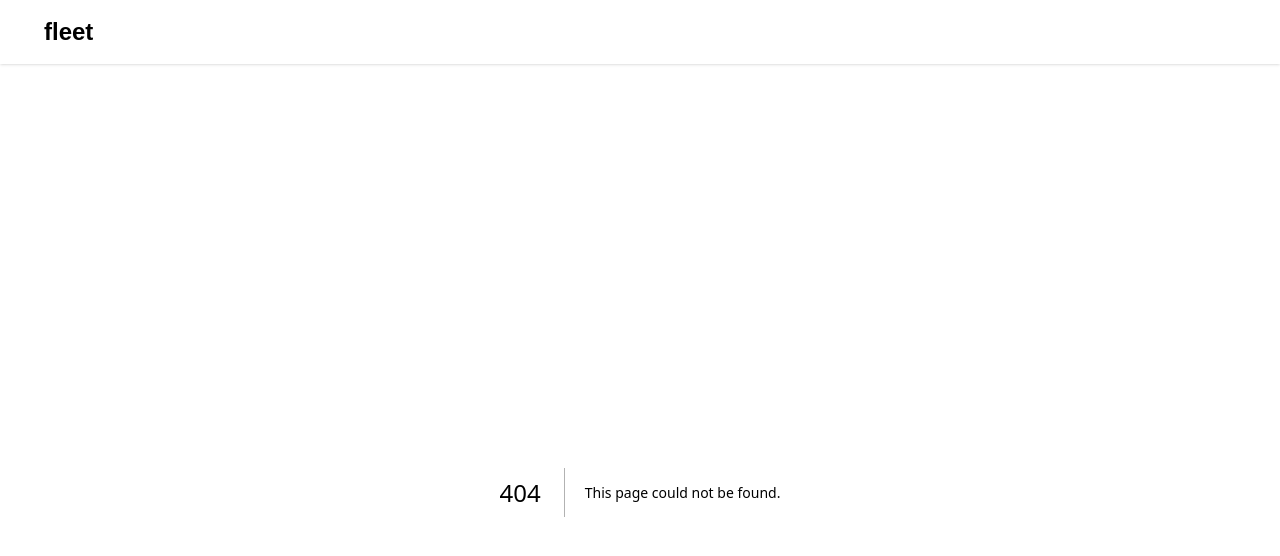
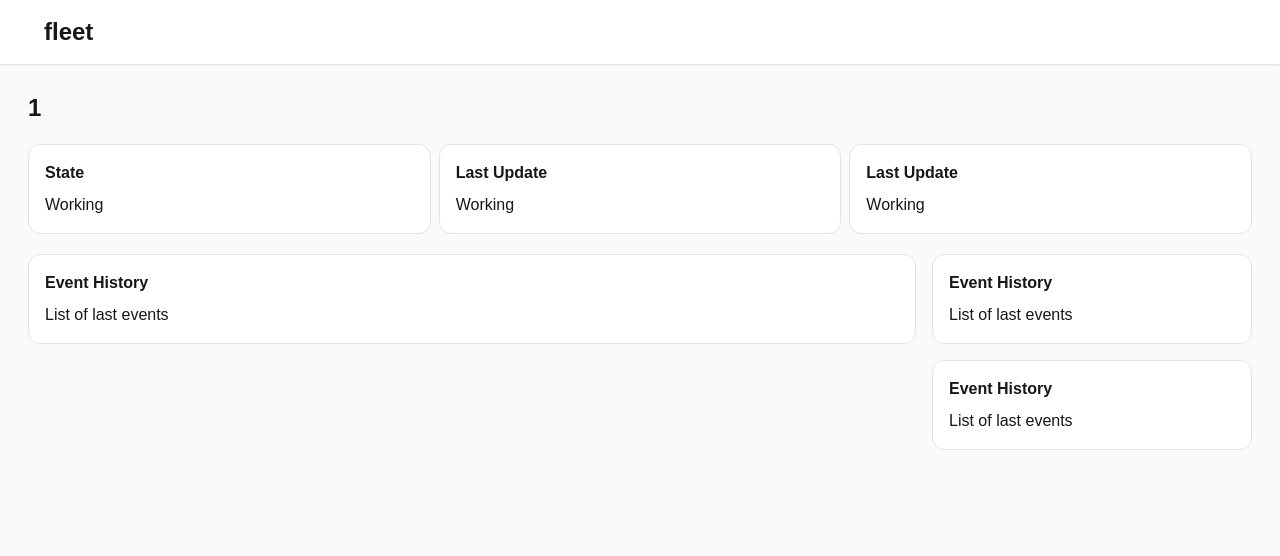
Before and after one commit to Addminus/robot-fleet-manager, a Next.js app: page /1 in a window 1280 px wide. Before the commit this address had no page. Shown: the top 556 px of the page. Built offline with nearby package versions, Linux system fonts and the light colour scheme.

Commit message:
feat(ui): basic robot detail page scaffolding

```diff
--- /dev/null
+++ b/src/app/[robotId]/page.tsx
@@ -0,0 +1,34 @@
+import { Card } from "@/components/card";
+
+type RobotDetailProps = {
+  params: Promise<{ robotId: string }>;
+};
+
+export default async function RobotDetail({ params }: RobotDetailProps) {
+  const { robotId } = await params;
+
+  return (
+    <div className="flex flex-col gap-5">
+      <h1 className="font-bold text-2xl">{robotId}</h1>
+      <div className="flex gap-2">
+        <span className="flex-1">
+          <Card title="State">Working</Card>
+        </span>
+        <span className="flex-1">
+          <Card title="Last Update">Working</Card>
+        </span>
+        <span className="flex-1">
+          <Card title="Last Update">Working</Card>
+        </span>
+      </div>
+
+      <div className="grid grid-cols-1 items-start gap-4 lg:grid-cols-[1fr_320px]">
+        <Card title="Event History">List of last events</Card>
+        <div className="flex flex-col gap-4">
+          <Card title="Event History">List of last events</Card>
+          <Card title="Event History">List of last events</Card>
+        </div>
+      </div>
+    </div>
+  );
+}
--- a/src/app/page.tsx
+++ b/src/app/page.tsx
@@ -1,6 +1,6 @@
 import { Card } from "@/components/card";
 
-export default function Home() {
+export default function FleetView() {
   return (
     <div className="flex flex-col gap-5">
       <div className="flex gap-2">
```
